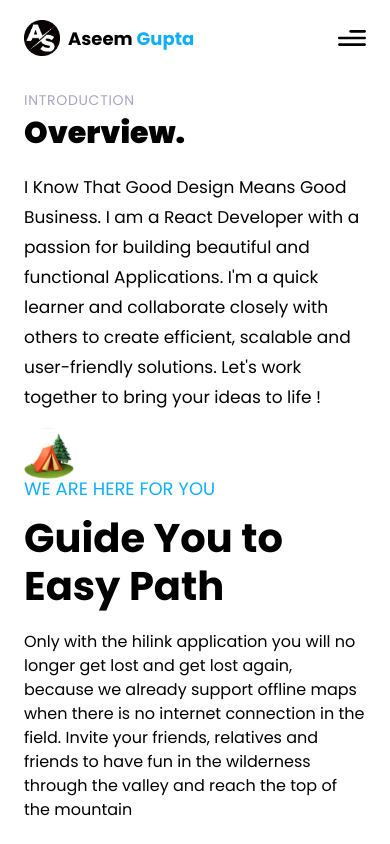
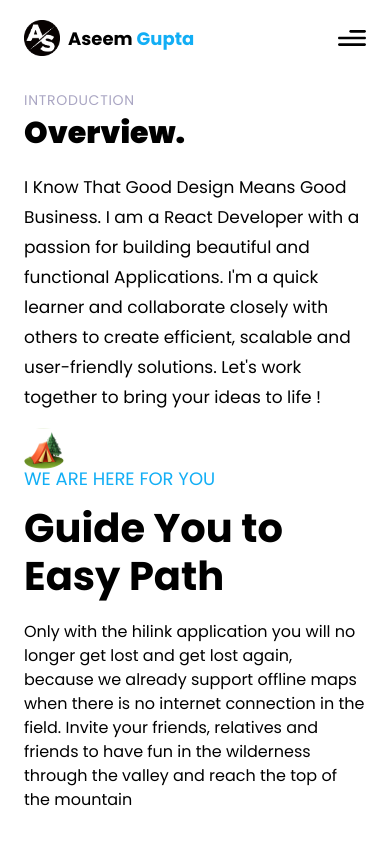
Before and after one commit to Aseem5047/landing, a React (Vite) app: page /about in a window 390 px wide. Shown: the top 844 px of the page. Built offline with nearby package versions, Linux system fonts and the light colour scheme.

Commit message:
updated about section

```diff
--- a/src/components/About.jsx
+++ b/src/components/About.jsx
@@ -29,7 +29,7 @@ const About = () => {
 				variants={slideIn("left", "tween", 0.2, 1)}
 				className="w-full"
 			>
-				<img src="src/assets/camp.svg" alt="camp" />
+				<img src="/assets/camp.svg" alt="camp" className="w-10 lg:w-[50px]" />
 				<p className="uppercase regular-18 -mt-1 mb-3 text-primary">
 					We are here for you
 				</p>
--- a/src/components/Features.jsx
+++ b/src/components/Features.jsx
@@ -23,8 +23,6 @@ const Features = () => {
 						<img
 							src="/assets/camp.svg"
 							alt="camp"
-							width={50}
-							height={50}
 							className="absolute left-[-5px] top-[-28px] w-10 lg:w-[50px]"
 						/>
 						<h2 className="bold-40 lg:bold-64">Our Services</h2>
```
